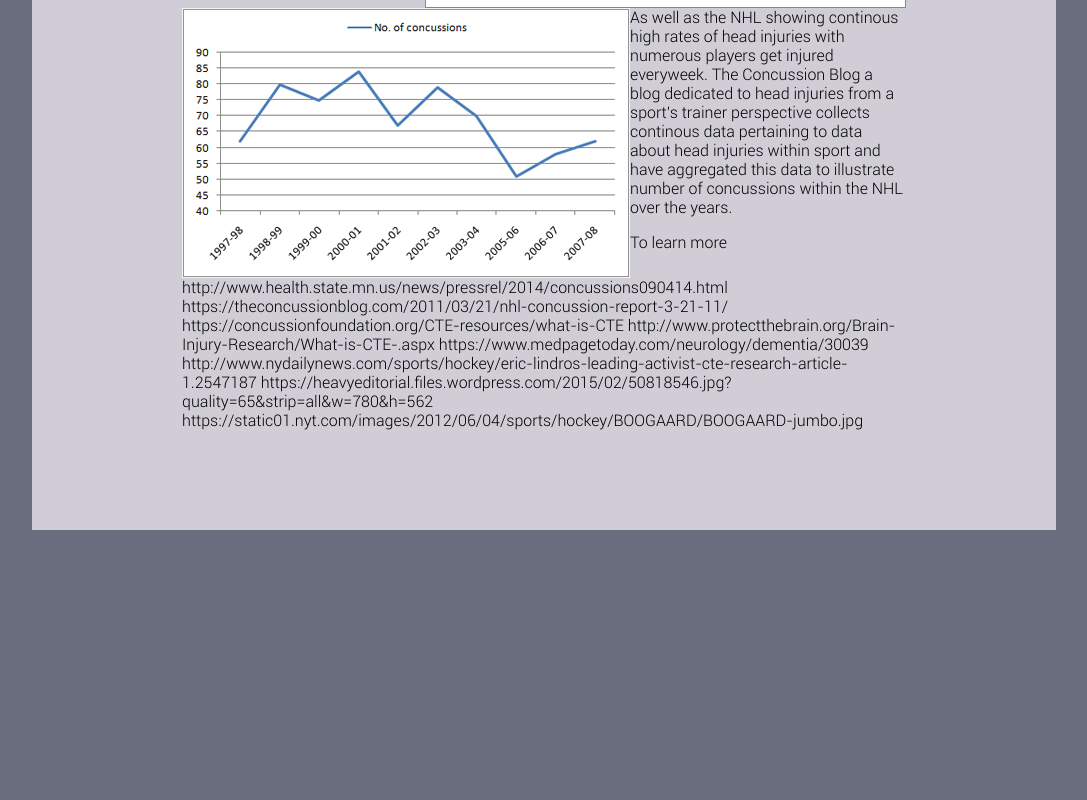
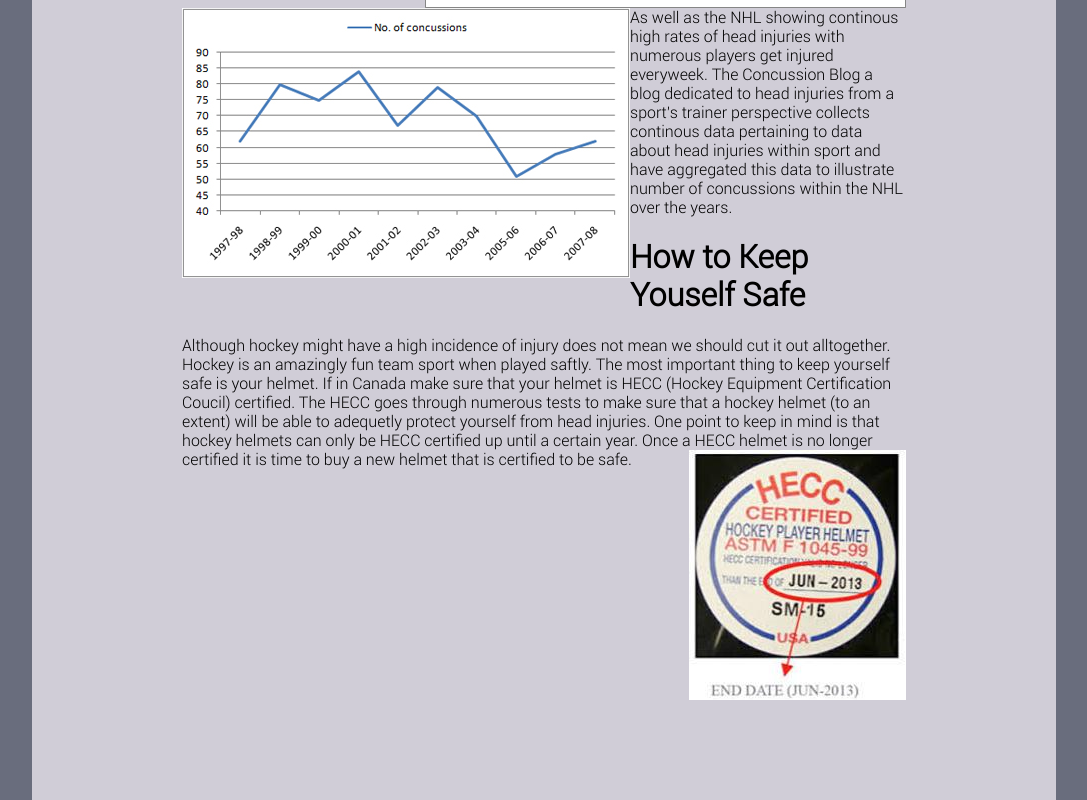
Before and after one commit to drossos/Head-Injuries-in-Hockey, a plain HTML site: page index.html in a window 1280 px wide. Shown: the part 780-1580 px from the top of the page, without its empty margins (96-1183 px from the left). Before the commit the page ends 1310 px from the top, so only its background shows below. Drawn offline with Linux system fonts and the light colour scheme.

Commit message:
add HECC

```diff
--- a/index.html
+++ b/index.html
@@ -46,7 +46,11 @@
             <div style="clear:right">
             As well as the NHL showing continous high rates of head injuries with numerous players get injured everyweek. The Concussion Blog a blog dedicated to head injuries from a sport's trainer perspective collects continous data pertaining to data about head injuries within sport and have aggregated this data to illustrate number of concussions within the NHL over the years.
             <br>
-
+            <div style="clear: right;">
+            <h1>How to Keep Youself Safe</h1>
+            Although hockey might have a high incidence of injury does not mean we should cut it out alltogether. Hockey is an amazingly fun team sport when played saftly. The most important thing to keep yourself safe is your helmet. If in Canada make sure that your helmet is HECC (Hockey Equipment Certification Coucil) certified. The HECC goes through numerous tests to make sure that a hockey helmet (to an extent) will be able to adequetly protect yourself from head injuries. One point to keep in mind is that hockey helmets can only be HECC certified up until a certain year. Once a HECC helmet is no longer certified it is time to buy a new helmet that is certified to be safe.
+            <img src="images/hecc.jpg" class="images">
+         </div>
          </div>
          </p>
       </div>
@@ -93,9 +97,7 @@
 
          </div>
       </div>
-      <div id="learnMorePg">
-         To learn more
-      </div>
+
       <div id="sourcesPg">
          http://www.health.state.mn.us/news/pressrel/2014/concussions090414.html
          https://theconcussionblog.com/2011/03/21/nhl-concussion-report-3-21-11/
@@ -119,4 +121,5 @@ https://www.medpagetoday.com/neurology/dementia/30039
 http://www.nydailynews.com/sports/hockey/eric-lindros-leading-activist-cte-research-article-1.2547187
 https://heavyeditorial.files.wordpress.com/2015/02/50818546.jpg?quality=65&strip=all&w=780&h=562
 https://static01.nyt.com/images/2012/06/04/sports/hockey/BOOGAARD/BOOGAARD-jumbo.jpg
+http://www.hecc.net/prodtest.html
 -->
--- a/js/script.js
+++ b/js/script.js
@@ -8,7 +8,7 @@ var home = $("#home"),
     ctePage = $("#ctePg"),
     caseStudiesPage = $("#caseStudiesPg"),
     learnMorePage = $("#learnMorePg"),
-    sourcesPage = $("#sorucesPg");
+    sourcesPage = $("#sourcesPg");
 
 
 openHome();
```
Also changed, not shown: images/hecc.jpg (added).
